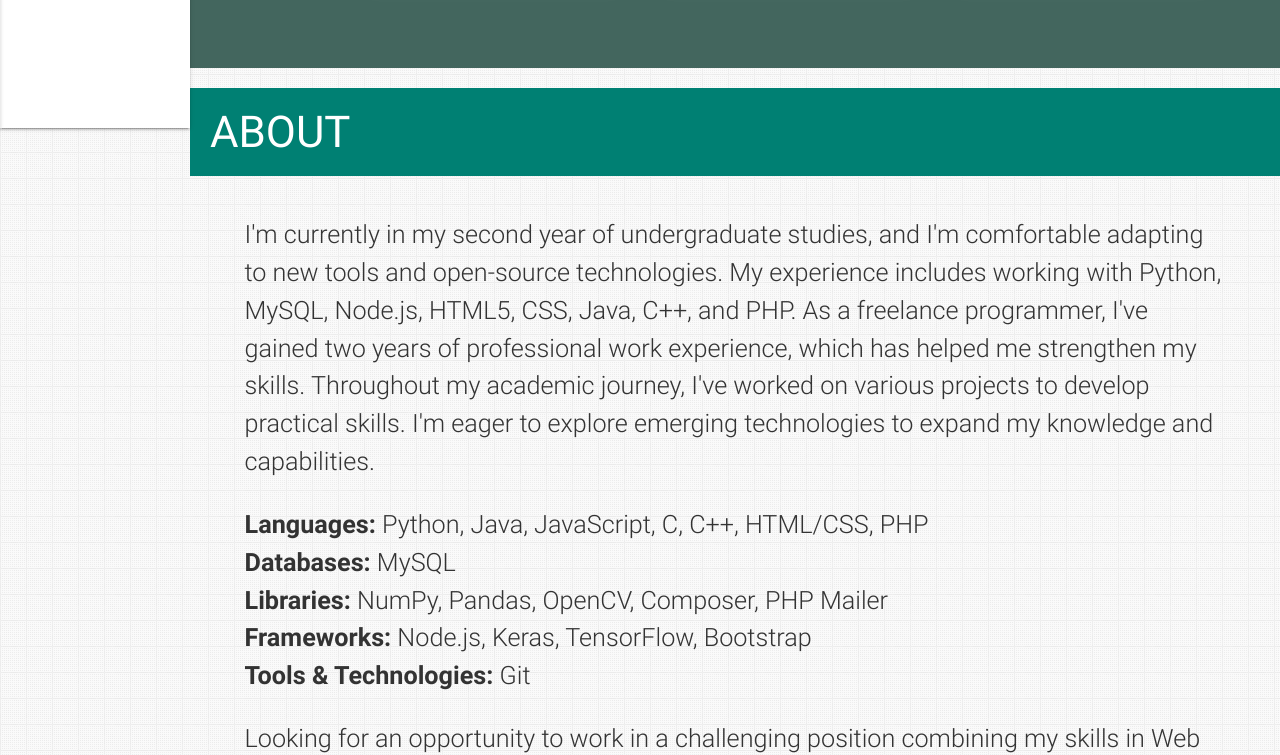
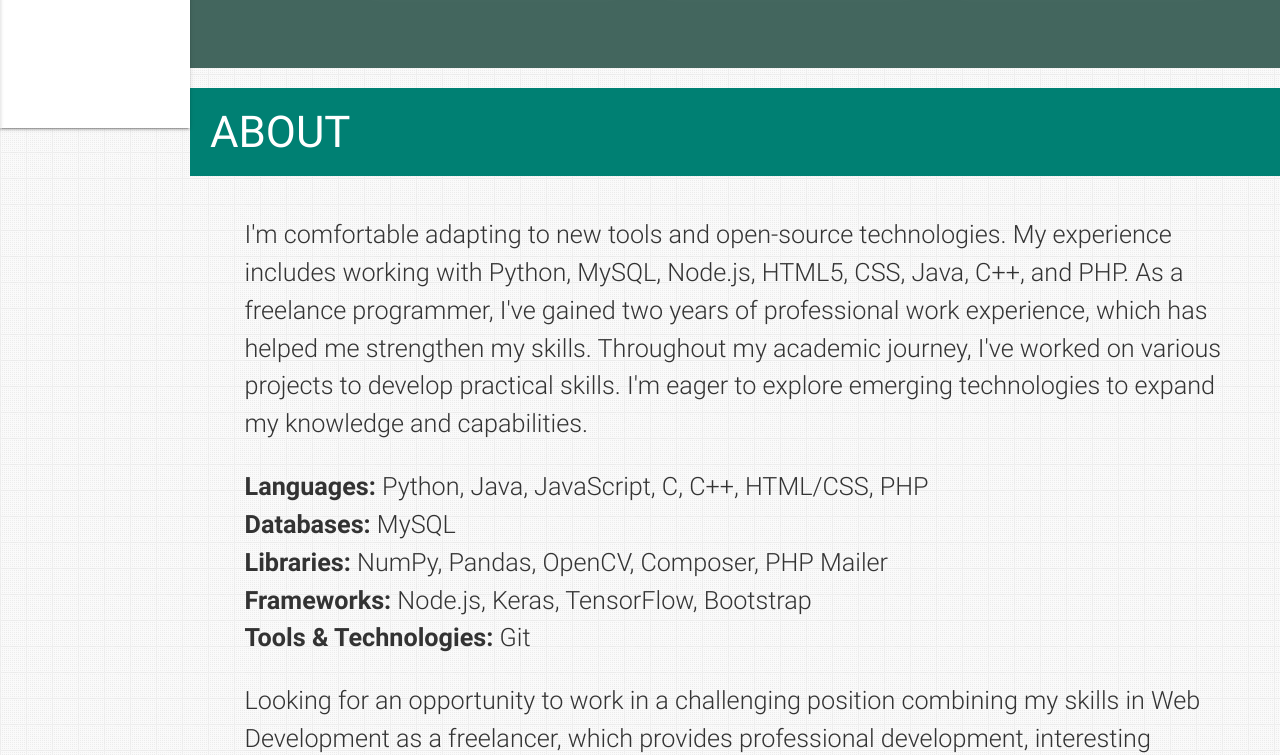
Before and after one commit to zancy2222/ZanResume, a plain HTML site: page index.html in a window 1280 px wide. Shown: the part 732-1487 px from the top of the page. Drawn offline with nearby package versions, Linux system fonts and the light colour scheme; files whose address does not match are found by name.

Commit message:
Update index.html

```diff
--- a/index.html
+++ b/index.html
@@ -258,7 +258,7 @@
       <div class="container flow-text">
         <p>
 
-          I'm currently in my second year of undergraduate studies, and I'm comfortable adapting to new tools and
+          I'm comfortable adapting to new tools and
           open-source technologies. My experience includes working with Python, MySQL, Node.js, HTML5, CSS, Java, C++,
           and PHP. As a freelance programmer, I've gained two years of professional work experience, which has helped me
           strengthen my skills.
```
